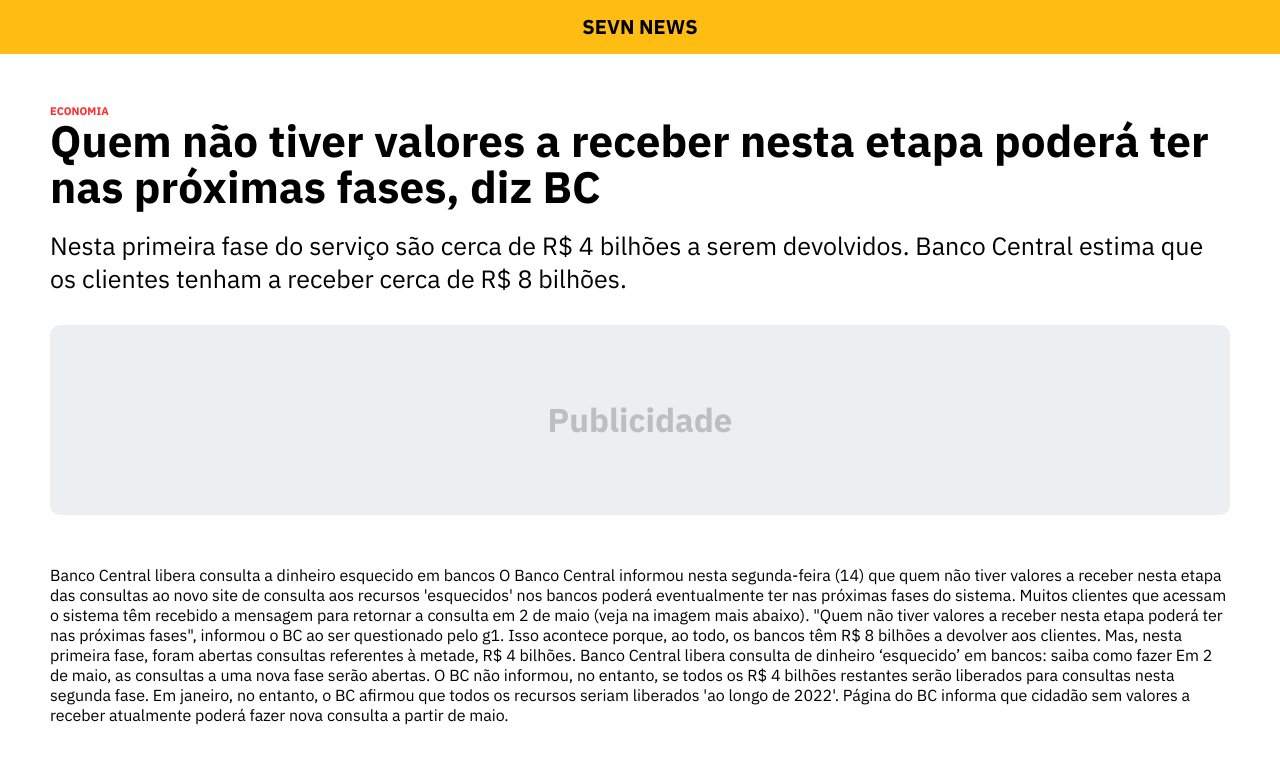
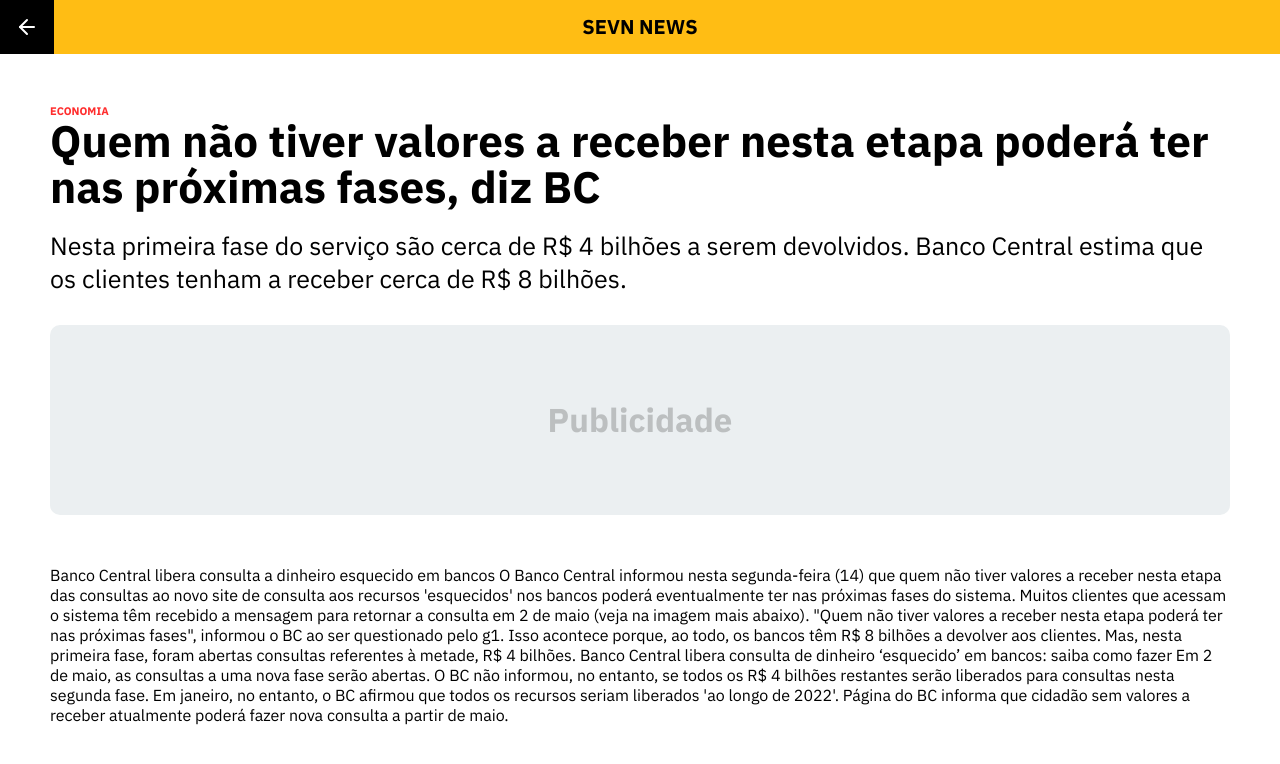
Before and after one commit to AndersonGama31/sevn-front, a Next.js app: page /news/1 in a window 1280 px wide. Shown: the top 764 px of the page. Built offline with nearby package versions, Linux system fonts and the light colour scheme.

Commit message:
chore: Add hover effect to clickable elements in CSS files

```diff
--- a/src/components/headline/headline.module.css
+++ b/src/components/headline/headline.module.css
@@ -11,7 +11,13 @@
     font-weight: 700;
     color: var(--text-black);
     line-height: 60px;
+    cursor: pointer;
+
+    &:hover {
+        text-decoration: underline;
+    }
 }
+
 
 .headline p {
     text-transform: uppercase;
--- a/src/components/image-news-card/image-news-card.module.css
+++ b/src/components/image-news-card/image-news-card.module.css
@@ -11,6 +11,7 @@
     height: 180px;
     object-fit: cover;
     border-radius: 10px;
+    cursor: pointer;
 }
 
 .news h2 {
@@ -23,6 +24,11 @@
     font-size: var(--text-medium);
     color: var(--text-gray);
     line-height: 26px;
+    cursor: pointer;
+
+    &:hover {
+        text-decoration: underline;
+    }
 }
 
 @media (max-width: 768px) {
--- a/src/components/navbar/index.tsx
+++ b/src/components/navbar/index.tsx
@@ -1,10 +1,22 @@
+'use client'
+
 import React from 'react'
+
+import { ArrowLeft } from 'lucide-react'
+import { usePathname, useRouter } from 'next/navigation'
 
 import styles from './navbar.module.css'
 
 export const Navbar: React.FC = () => {
+  const router = useRouter()
+  const pathname = usePathname()
   return (
     <nav className={styles.container}>
+      {pathname !== '/home' && (
+        <div onClick={() => router.back()}>
+          <ArrowLeft color="white" />
+        </div>
+      )}
       <h1>SEVN NEWS</h1>
     </nav>
   )
--- a/src/components/navbar/navbar.module.css
+++ b/src/components/navbar/navbar.module.css
@@ -13,3 +13,15 @@
     color: var(--text-black);
     line-height: 29.9px;
 }
+
+.container div {
+    cursor: pointer;
+    position: absolute;
+    left: 0;
+    display: flex;
+    justify-content: center;
+    align-items: center;
+    width: 54px;
+    height: 54px;
+    background-color: #000000;
+}
--- a/src/components/secondary-news/secondary-news.module.css
+++ b/src/components/secondary-news/secondary-news.module.css
@@ -10,4 +10,9 @@
     font-size: var(--text-small);
     font-weight: 700;
     line-height: 20px;
+    cursor: pointer;
+
+    &:hover {
+        text-decoration: underline;
+    }
 }
```
